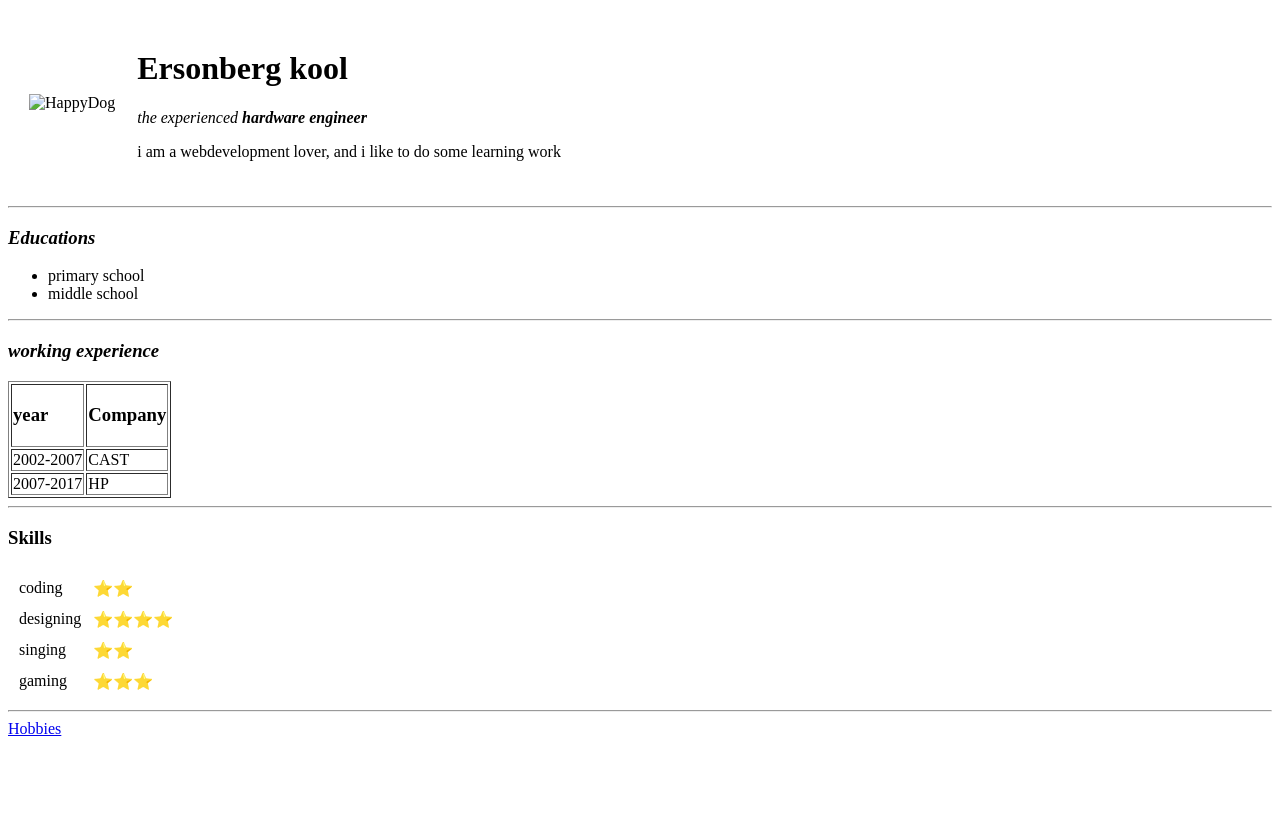
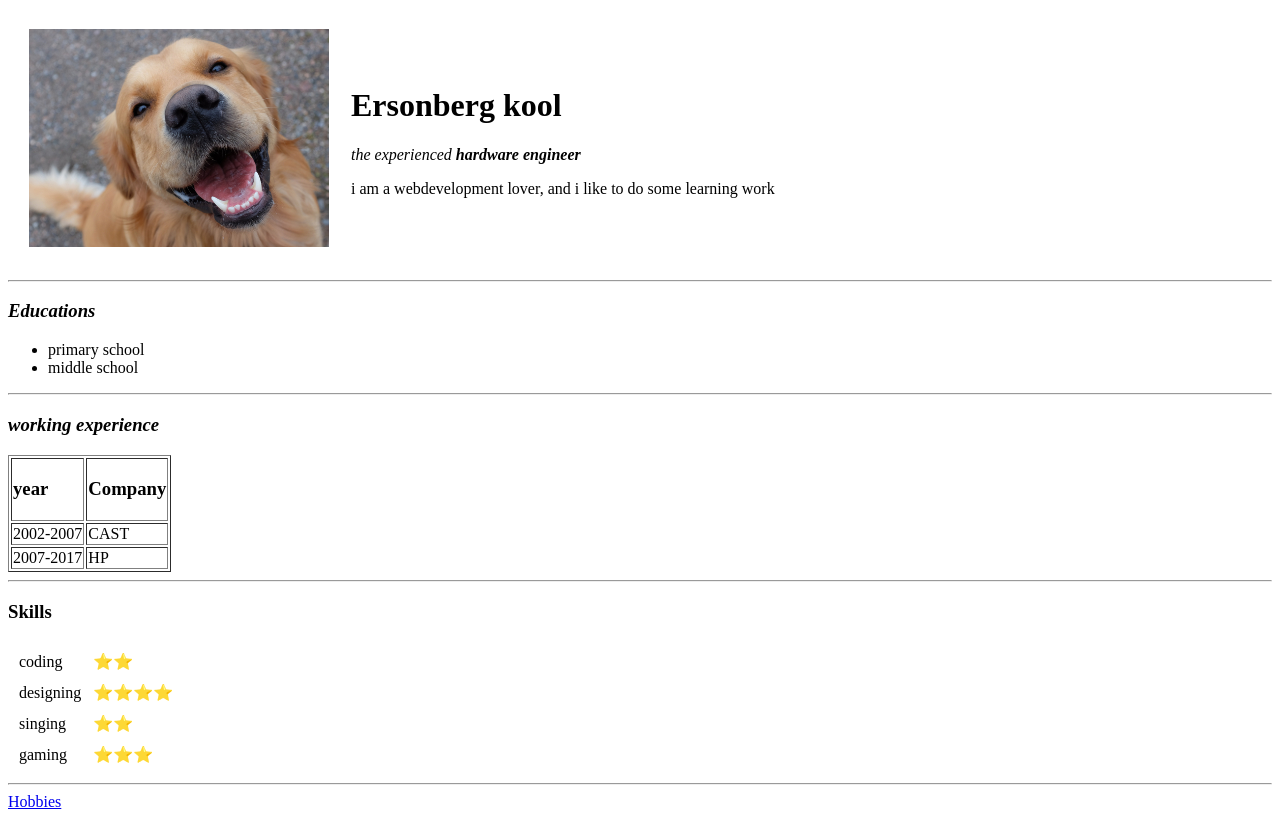
Before and after one commit to weblovereric/CV, a plain HTML site: page index.html in a window 1280 px wide. Drawn offline with Linux system fonts and the light colour scheme.

Commit message:
Add files via upload

```diff
--- a/index.html
+++ b/index.html
@@ -9,7 +9,7 @@
 <body>
   <table cellspacing="20">
     <tr>
-      <td> <img width="300" src="happy_dog.jpg" alt="HappyDog"></td>
+      <td> <img width="300" src="images/happy_dog.jpg" alt="HappyDog"></td>
       <td>
         <h1>Ersonberg kool</h1>
         <p><em>the experienced<strong> hardware engineer</strong> </em></p>
```
